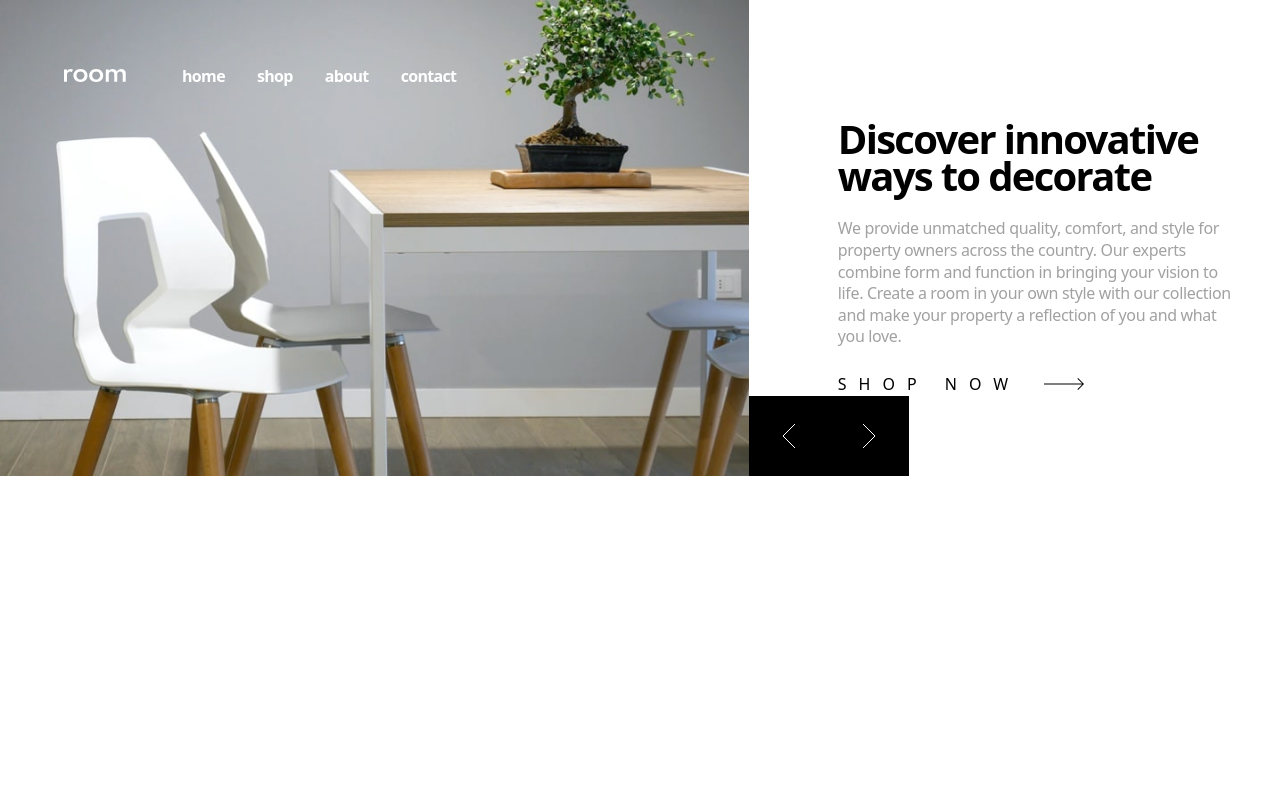
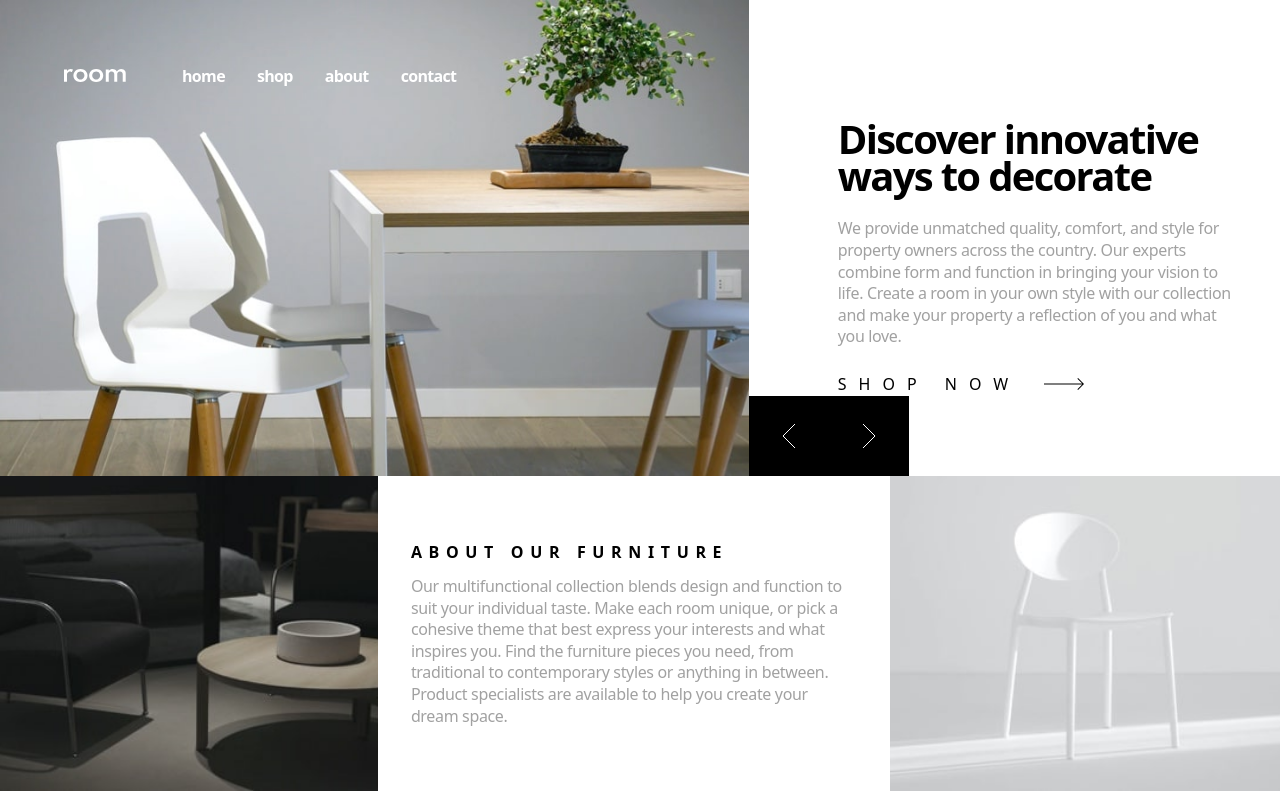
Before and after one commit to Senatrius/room-homepage, a React (Vite) app: page / in a window 1280 px wide. Built offline with nearby package versions, Linux system fonts and the light colour scheme.

Commit message:
add about section

```diff
--- a/src/App.tsx
+++ b/src/App.tsx
@@ -1,3 +1,4 @@
+import { About } from './components/About';
 import { Hero } from './components/Hero';
 import { Navigation } from './components/Navigation';
 
@@ -6,6 +7,7 @@ function App() {
     <>
       <Navigation />
       <Hero />
+      <About />
     </>
   );
 }
--- /dev/null
+++ b/src/components/About.tsx
@@ -0,0 +1,36 @@
+export const About = () => {
+  return (
+    <section className='flex flex-col md:min-h-[34.5vh] md:flex-row'>
+      <div className='max-h-[16.625rem] basis-[29.5%] overflow-hidden md:h-auto md:max-h-full'>
+        <img
+          className='h-full w-full object-cover'
+          src='./image-about-dark.jpg'
+          alt=''
+        />
+      </div>
+
+      <div className='basis-[40%]'>
+        <div className='mx-auto w-[87%] py-16'>
+          <h2 className='mb-3 text-subtitle-m uppercase md:text-subtitle-d'>
+            About our furniture
+          </h2>
+          <p className='text-paragraph text-text'>
+            Our multifunctional collection blends design and function to suit
+            your individual taste. Make each room unique, or pick a cohesive
+            theme that best express your interests and what inspires you. Find
+            the furniture pieces you need, from traditional to contemporary
+            styles or anything in between. Product specialists are available to
+            help you create your dream space.
+          </p>
+        </div>
+      </div>
+      <div className='max-h-[16.625rem] basis-[30.5%] overflow-hidden md:h-auto md:max-h-full'>
+        <img
+          className='h-full w-full object-cover'
+          src='./image-about-light.jpg'
+          alt=''
+        />
+      </div>
+    </section>
+  );
+};
```
